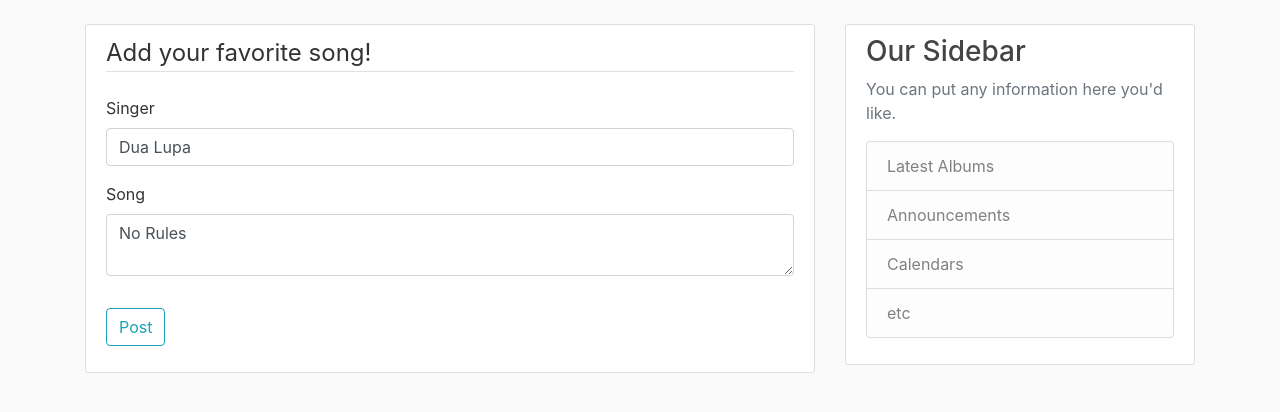
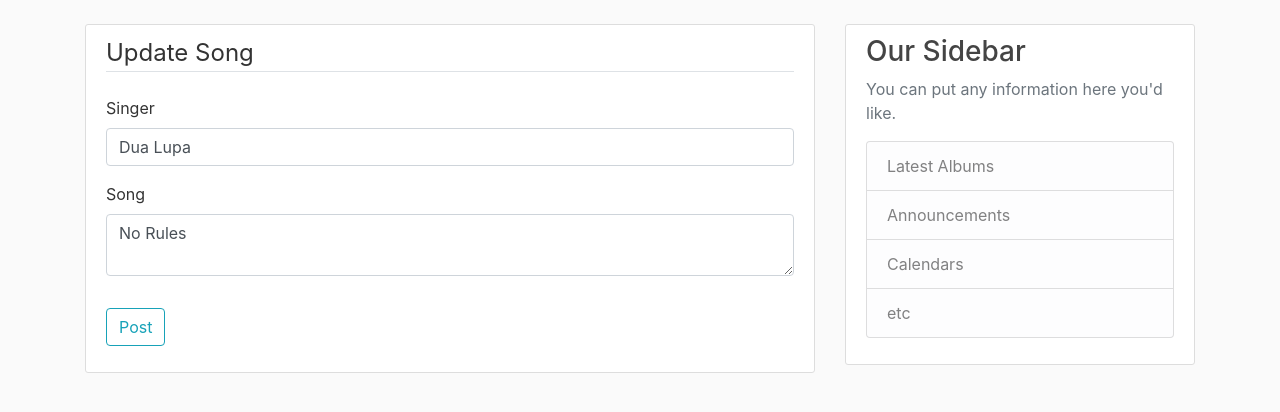
Before and after one commit to Ghenet/MusicPot, a Flask app: page /post/1/update in a window 1280 px wide. Shown: the part 56-468 px from the top of the page. Run offline with Flask 2, Linux system fonts and the light colour scheme; a user stored in the database is signed in; data comes from the database, SQL or seed files in the repository; some libraries are stand-ins or nearby versions.

Commit message:
adds dynamic legend value to switch between create and update because they are using one template

```diff
--- a/musicbot/templates/create_post.html
+++ b/musicbot/templates/create_post.html
@@ -5,7 +5,7 @@
     <form method="POST" action="">
             {{ form.hidden_tag()}}
             <fieldset class="form-group">
-                <legend class="border-bottom mb-4">Add your favorite song!</legend>
+                <legend class="border-bottom mb-4">{{ legend }}</legend>
 
                 <div class="form-group">
                     {{form.title.label(class="form-control-label")}}
```
